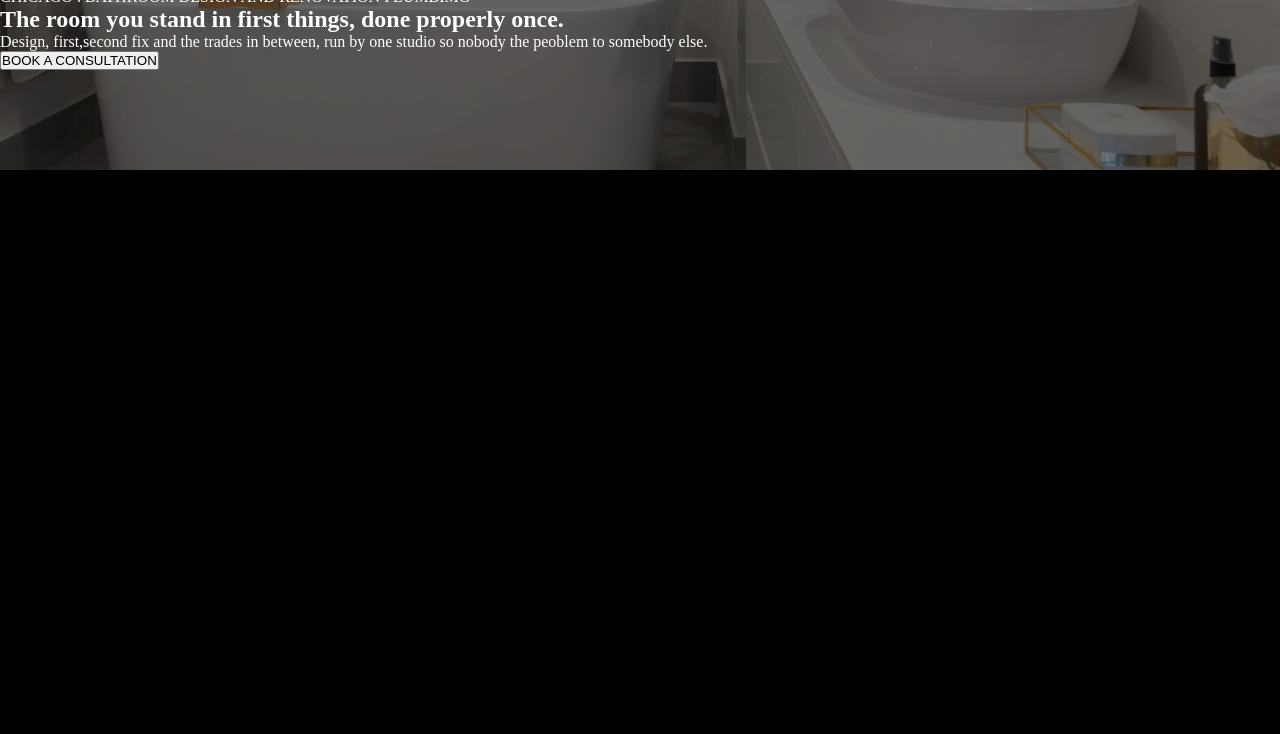
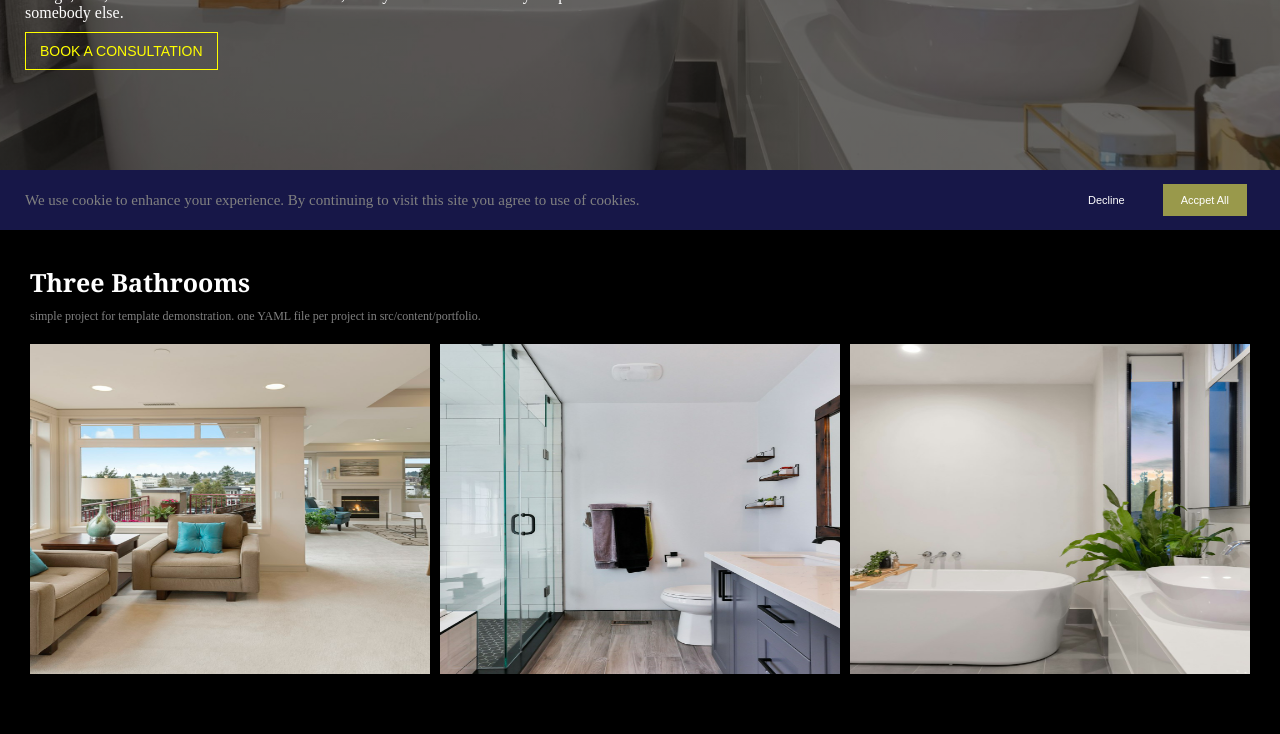
Before and after one commit to MSufianKhan/first-web-page, a plain HTML site: page index.html in a window 1280 px wide. Shown: the part 600-1334 px from the top of the page. Before the commit the page ends 800 px from the top, so only its background shows below. Drawn offline with Linux system fonts and the light colour scheme.

Commit message:
Added website changes

```diff
--- a/index.html
+++ b/index.html
@@ -17,11 +17,10 @@
         <div class="right">
             <a href="#">PROCESS</a>
             <a href="#">STUDIO</a>
-            <button>BOOL A CONSULTATION</button>
+            <button class="btn">BOOL A CONSULTATION</button>
         </div>
     </nav>
 <section class="hero">
-
     <div class="content">
         <p class="yell">CHICAGO . BATHROOM DESIGN AND RENOVATION PLUMBIMG</p>
         <h1>The room you stand in first things, done properly once.</h1>
@@ -29,8 +28,38 @@
         <button class="btn">BOOK A CONSULTATION</button>
 
     </div>
+</section>
 
-</section>
+
+<div class="cookie">
+    <p>
+        We use   cookie to enhance your experience.
+        By continuing to visit this site you agree to use of cookies.
+    </p>
+    <div class="button">
+        <button class="decline">Decline</button>
+        <button class="accept">Accpet All
+        </button>
+    </div>
+</div>
+    <div class="bathrooms">
+        <h2>Three Bathrooms</h2>
+        <p>
+            simple project for template demonstration.
+            one YAML file per project in src/content/portfolio.
+        </p>
+        <div class="rooms">
+            <div class="room">
+                <img src="./imges/o.png" alt="">
+            </div>
+            <div class="room">
+                <img src="./imges/tw.png" alt="">
+            </div>
+            <div class="room">
+                <img src="./imges/three.png" alt="">
+            </div>
+        </div>
+    </div>
 
 </body>
 </html>
--- a/style.css
+++ b/style.css
@@ -19,6 +19,7 @@ body{
     top: 0;
     left: 0;
     border-bottom: 2px solid gray;
+    z-index: 2;
 }
 .menu{
     display: flex;
@@ -29,7 +30,17 @@ body{
     color: white;
     font-size: 12px;
     margin: 0 10px;
-
+}
+.btn{
+    background-color: transparent;
+    color: yellow;
+    border: 1px solid yellow;
+    padding: 10px 14px;
+    font-size: 8px;
+}
+.btn:hover{
+    background-color: yellow;
+    color: gray;
 }
 .hero{
     background-image: linear-gradient(rgba(0, 0, 0, 0.55), rgba(0, 0, 0, 0.55)), url(./imges/background_.png);
@@ -38,10 +49,76 @@ body{
     background-position: center;
     display: flex;
     align-items: end;
-    /* position: relative; */
+
 }
 
 .content{
 margin-bottom: 100px;
-
+margin-left: 25px;
+width: 50%;
 }
+.yell{
+    color: yellow;
+}
+.content h1{
+    font-size: 60px;
+}
+.content button{
+    margin-top: 10px;
+    font-size: 14px;
+}
+.cookie{
+    height: 60px;
+    background-color: rgb(23, 23, 72);
+    display: flex;
+    justify-content: space-between;
+    align-items: center;
+    padding: 0px 25px;
+}
+.cookie p{
+    color: gray;
+    font-size:15px;
+}
+.cookie button{
+    padding: 10px 18px;
+    border: none;
+    margin: 0px 8px;
+    font-size: 11px;
+}
+.decline{
+    background: transparent;
+    color: white;
+}
+.accept{
+    background-color: rgba(172, 172, 76, 0.875);
+    color: white;
+}
+.bathrooms{
+    padding: 35px 30px 60px;
+    background-color: black;
+}
+.bathrooms h2{
+    font-family: Georgia, 'Times New Roman', Times, serif;
+    font-size: 25px;
+    margin-bottom: 10px;
+}
+.bathrooms p{
+    font-size: 12px;
+    color: gray;
+    margin-bottom: 20px;
+}
+.rooms{
+    display: flex;
+    justify-content: space-between;
+    gap:10px;
+}
+.room{
+    width: 33.33%;
+    height: 330px;
+}
+.room img{
+    width: 100%;
+    height: 100%;
+    background-size: cover;
+    background-position: center;
+}
```
